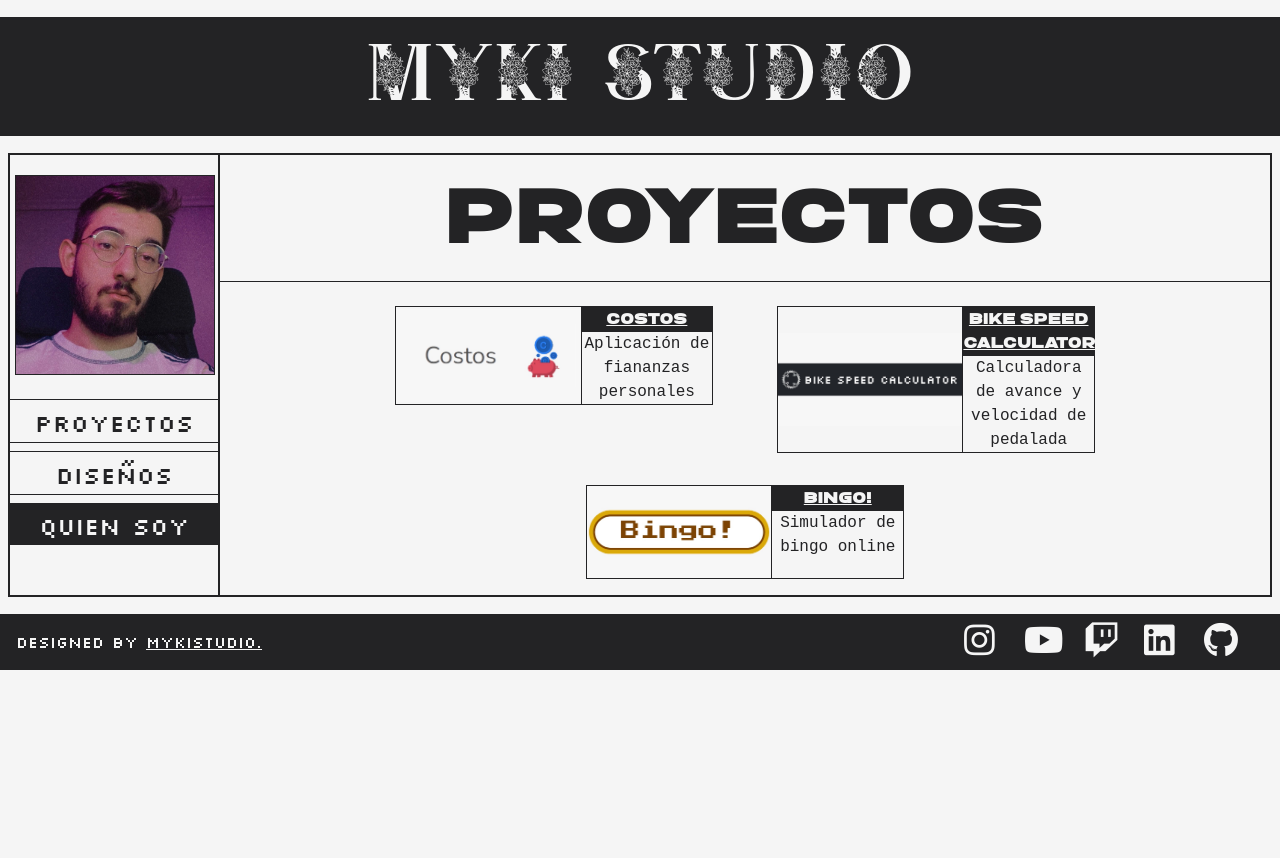
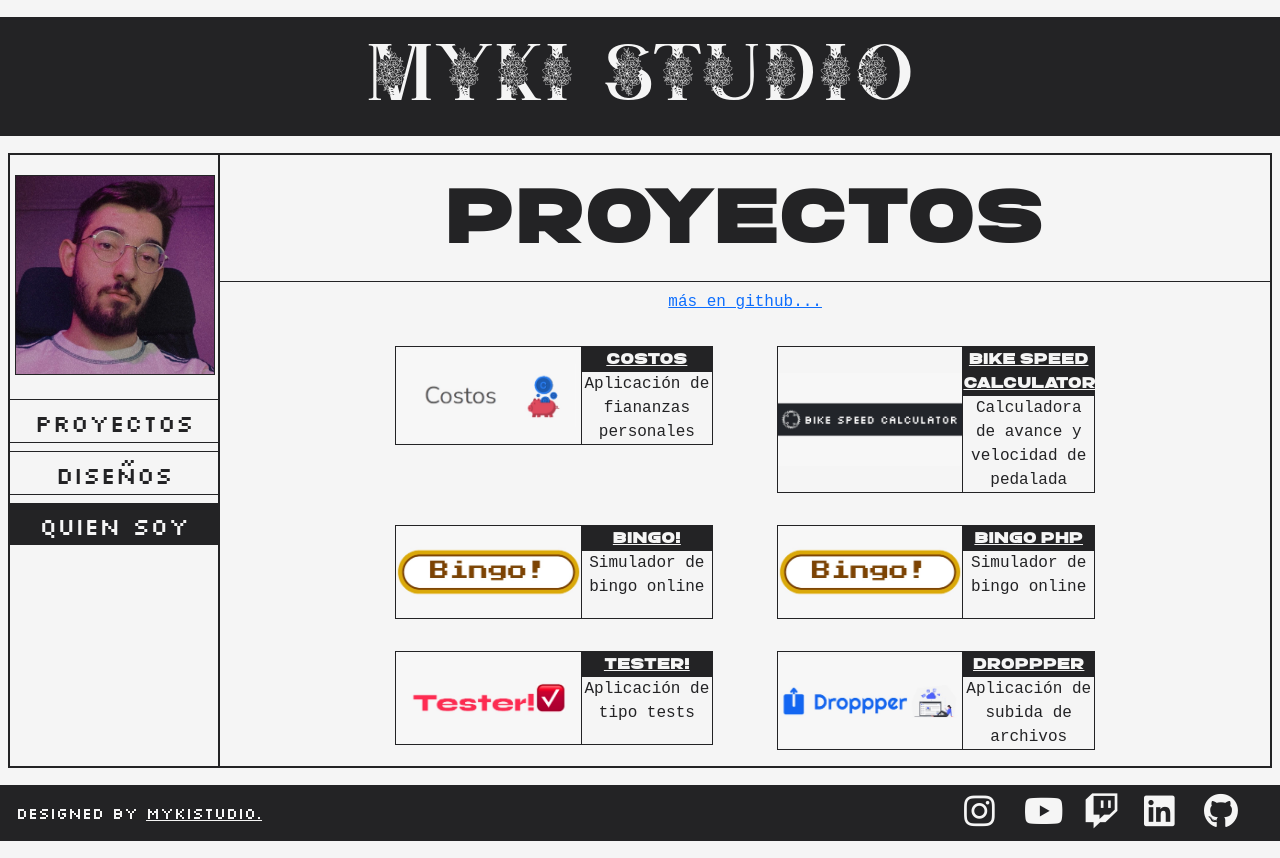
Before and after one commit to mperleo/MykiDashboard, an Angular app: page /proyects in a window 1280 px wide. Before the commit the page ends 800 px from the top, so only its background shows below. Built offline with nearby package versions, Linux system fonts and the light colour scheme.

Commit message:
added proyect links

```diff
--- a/src/app/views/proyects/myki-proyects/myki-proyects.component.html
+++ b/src/app/views/proyects/myki-proyects/myki-proyects.component.html
@@ -1,5 +1,9 @@
 <div>
   <h2 class="display-1 subtitle-box m-0 mb-2">proyectos</h2>
+  <p class="col-md-12 bio">
+    <a href="https://github.com/mperleo">más en github...</a>
+  </p>
+
   <div
     class="justify-content-center row row-cols-lg-3 row-cols-md-3 row-cols-sm-2 g-0"
   >
--- a/src/app/views/proyects/myki-proyects/myki-proyects.component.ts
+++ b/src/app/views/proyects/myki-proyects/myki-proyects.component.ts
@@ -27,6 +27,24 @@ export class MykiProyectsComponent implements OnInit {
       img: 'assets/img/bingo_banner.jpeg',
       description: 'Simulador de bingo online',
     },
+    {
+      name: 'Bingo PHP',
+      url: 'https://github.com/mperleo/Bingo',
+      img: 'assets/img/bingo_banner.jpeg',
+      description: 'Simulador de bingo online',
+    },
+    {
+      name: 'Tester!',
+      url: 'https://github.com/mperleo/Tester',
+      img: 'assets/img/tester_banner.jpeg',
+      description: 'Aplicación de tipo tests',
+    },
+    {
+      name: 'Droppper',
+      url: 'https://github.com/mperleo/Droppper',
+      img: 'assets/img/droppper_banner.jpeg',
+      description: 'Aplicación de subida de archivos',
+    },
   ];
 
   constructor() {}
```
